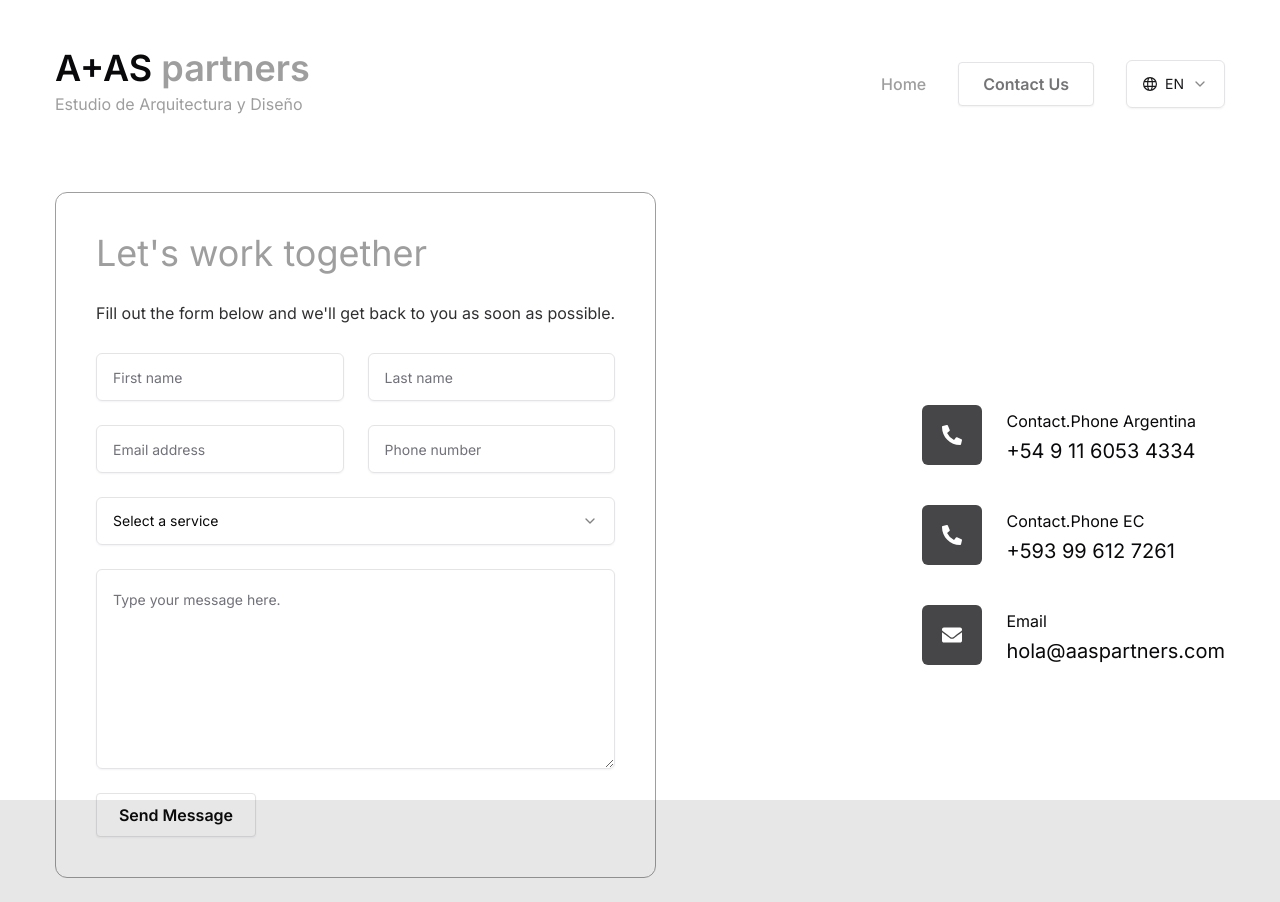
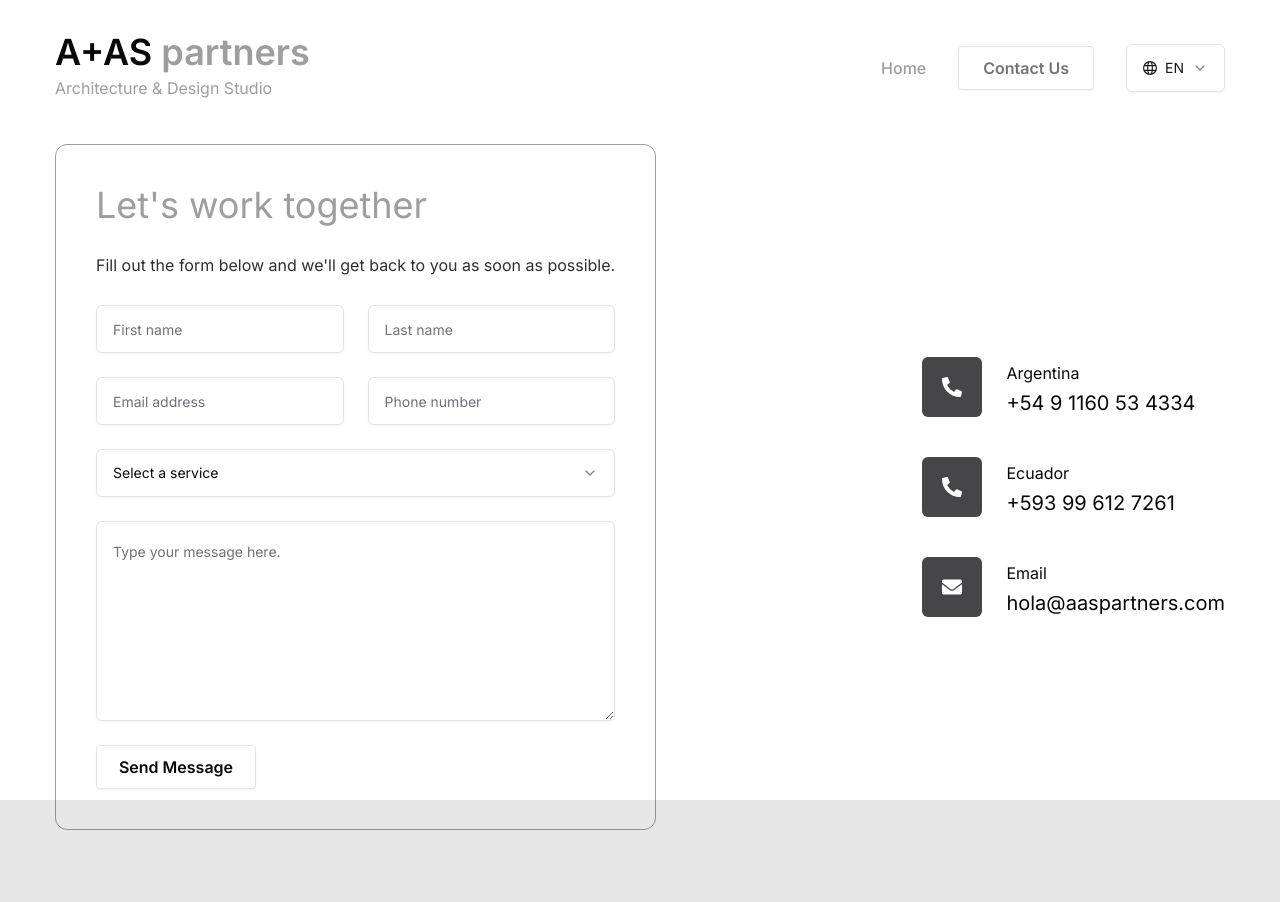
Before and after one commit to dalejWTF/webaaspartners, a Next.js app: page /en/contact in a window 1280 px wide. After the commit the page ends 854 px from the top, so only its background shows below. Built offline with nearby package versions, Linux system fonts and the light colour scheme.

Commit message:
feat: cambios solicitados

```diff
--- a/messages/en.json
+++ b/messages/en.json
@@ -18,13 +18,13 @@
         "serviceBuilding": "Building",
         "messagePlaceholder": "Type your message here.",
         "sendMessageButton": "Send Message",
-        "Phone": "Phone",
         "Email": "Email",
         "Address": "Address"
     },
     "Header":{
         "Home": "Home",
         "Services": "Services",
-        "Contact": "Contact Us"
+        "Contact": "Contact Us",
+        "siteSubtitle": "Architecture & Design Studio"
     }
 }
--- a/messages/es.json
+++ b/messages/es.json
@@ -18,13 +18,13 @@
         "serviceBuilding": "Construcción",
         "messagePlaceholder": "Escribe tu mensaje aquí.",
         "sendMessageButton": "Enviar mensaje",
-        "Phone": "Teléfono",
         "Email": "Correo electrónico",
         "Address": "Dirección"
     },
     "Header":{
         "Home": "Inicio",
         "Services": "Servicios",
-        "Contact": "Contáctanos"
+        "Contact": "Contáctanos",
+        "siteSubtitle": "Estudio de Arquitectura y Diseño"
     }
 }
--- a/src/app/[locale]/contact/page.jsx
+++ b/src/app/[locale]/contact/page.jsx
@@ -21,12 +21,12 @@ import { useTranslations } from "next-intl"; // Importa el hook
 const info = [
     {
         icon: <FaPhoneAlt />,
-        title: "Phone Argentina",
-        text: "+54 9 11 6053 4334"
+        title: "Argentina",
+        text: "+54 9 1160 53 4334"
     },
     {
         icon: <FaPhoneAlt />,
-        title: "Phone EC",
+        title: "Ecuador",
         text: "+593 99 612 7261"
     },
     {
@@ -91,7 +91,7 @@ const Contact = () => {
                                             </div>
                                         </div>
                                         <div className="flex-1">
-                                            <p>{t(item.title)}</p> {/* Título dinámico */}
+                                            <p>{item.title}</p> {/* Título dinámico */}
                                             <h3 className="text-xl">{item.text}</h3>
                                         </div>
                                     </li>
--- a/src/app/[locale]/page.jsx
+++ b/src/app/[locale]/page.jsx
@@ -3,8 +3,8 @@ import LandingCarousel from "@/components/LandingCarousel";
 import { useTranslations } from "next-intl";
 
 const Home = () => {
+  const translation = useTranslations("Home");
 
-  const translation = useTranslations("Home");
   return (
     <section className="h-full">
       <div className="container mx-auto h-full">
@@ -12,22 +12,17 @@ const Home = () => {
         <div className="flex flex-col xl:flex-row items-center xl:pt-6 pb-6">
           <LandingCarousel />
         </div>
-        <div className="flex flex-col items-center justify-center xl:pb-8">
-          <div className="text-center xl:order-none">
-            {/* Redes sociales */}
-            <div className="flex justify-center">
-              <div className="mb-8 xl:mb-0">
-                <Social
-                  containerStyles="flex gap-6"
-                  iconStyles="w-9 h-9 border border-accent rounded-full flex justify-center items-center text-accent text-base hover:bg-primary hover:text-white hover:transition-all duration-500"
-                />
-              </div>
-            </div>
-          </div>
+
+        {/* Redes sociales: alineado a la izquierda en móviles, centrado en pantallas grandes */}
+        <div className="flex w-full items-start xl:items-center justify-start xl:justify-center">
+          <Social
+            containerStyles="flex gap-6"
+            iconStyles="w-9 h-9 border border-accent rounded-full flex justify-center items-center text-accent text-base hover:bg-primary hover:text-white hover:transition-all duration-500"
+          />
         </div>
       </div>
     </section>
   );
-}
+};
 
 export default Home;
--- a/src/components/Header.jsx
+++ b/src/components/Header.jsx
@@ -25,14 +25,14 @@ const Header = () => {
   }
 
   return (
-    <header className="py-8 xl:py-12">
-      <div className="container mx-auto flex justify-between items-center">
+    <header className="py-8 xl:pt-8 xl:pb-4">
+      <div className="container mx-auto flex justify-between">
         {/* logo */}
         <Link href={`/${locale}`}>
           <h1 className="text-4xl font-semibold">
             {config.siteTitle} <span className="text-accent">{config.siteTitleSpan}</span>
           </h1>
-          <span className='text-md text-accent'>Estudio de Arquitectura y Diseño</span>
+          <span className='text-md text-accent'>{t("siteSubtitle")}</span>
         </Link>
 
         {/* desktop nav & contact */}
--- a/src/components/Social.jsx
+++ b/src/components/Social.jsx
@@ -1,6 +1,6 @@
 import React from "react";
 import Link from "next/link";
-import { FaInstagram, FaWhatsapp, FaTiktok } from "react-icons/fa";
+import { FaInstagram } from "react-icons/fa";
 
 const socials = [
     {
--- a/src/config.js
+++ b/src/config.js
@@ -3,6 +3,7 @@ const config = {
     metaDescription: 'Building your dreams',
     siteTitle: 'A+AS',
     siteTitleSpan: 'partners',
+    siteSubtitle: "Architecture & Design Studio",
     logoSrc: '/assets/logo.png',
     logoAlt: 'logo A+AS Partners',
   };
```
